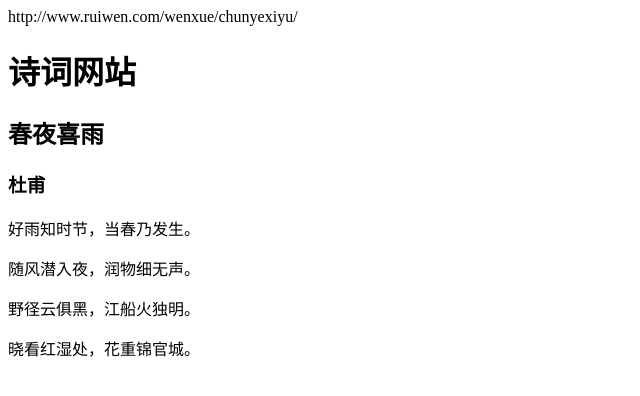
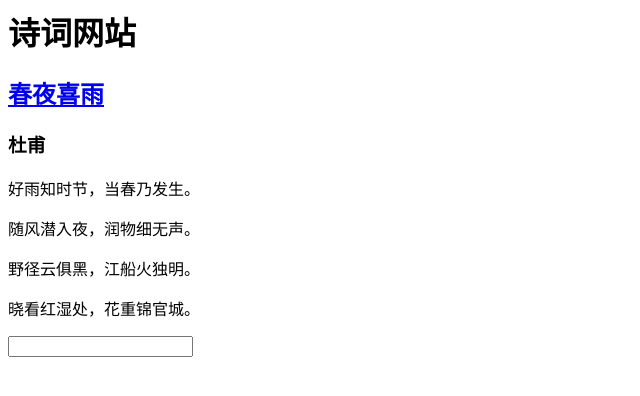
Before and after one commit to cyw20031123/sc, a plain HTML site: page index.html in a window 1280 px wide. Shown: the whole page, without its empty margins (0-640 px from the left). Drawn offline with Linux system fonts and the light colour scheme.

Commit message:
Update index.html

```diff
--- a/index.html
+++ b/index.html
@@ -1,8 +1,15 @@
-http://www.ruiwen.com/wenxue/chunyexiyu/
+<main>
+<!--http://www.ruiwen.com/wenxue/chunyexiyu/-->
+<head>
 <h1>诗词网站</h1>
-<h2>春夜喜雨</h2>
+</head>
+<body>
+  <h2><a href="http://www.ruiwen.com/wenxue/chunyexiyu/">春夜喜雨</a></h2>
 <h3>杜甫</h3>
 <p>好雨知时节，当春乃发生。</p>
 <p>随风潜入夜，润物细无声。</p>
 <p>野径云俱黑，江船火独明。</p>
 <p>晓看红湿处，花重锦官城。</p>
+</body>
+  <input type="text" placceholder="我是一个框框">
+  </main>
```
